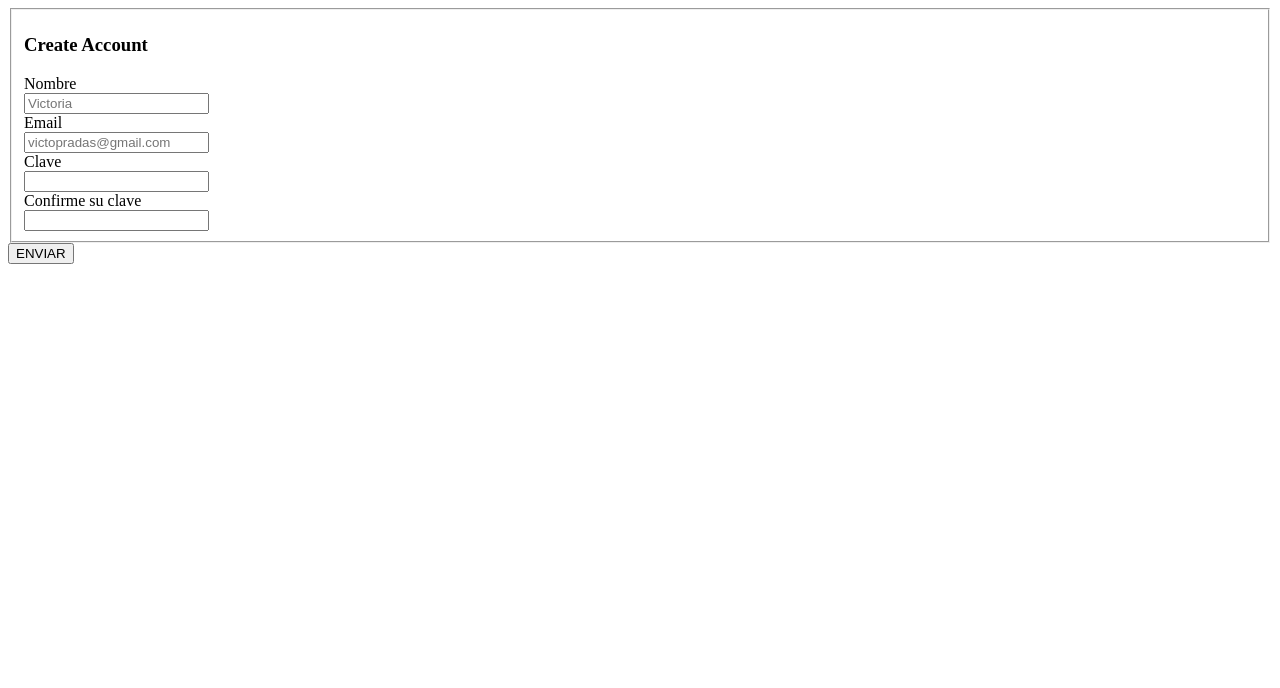
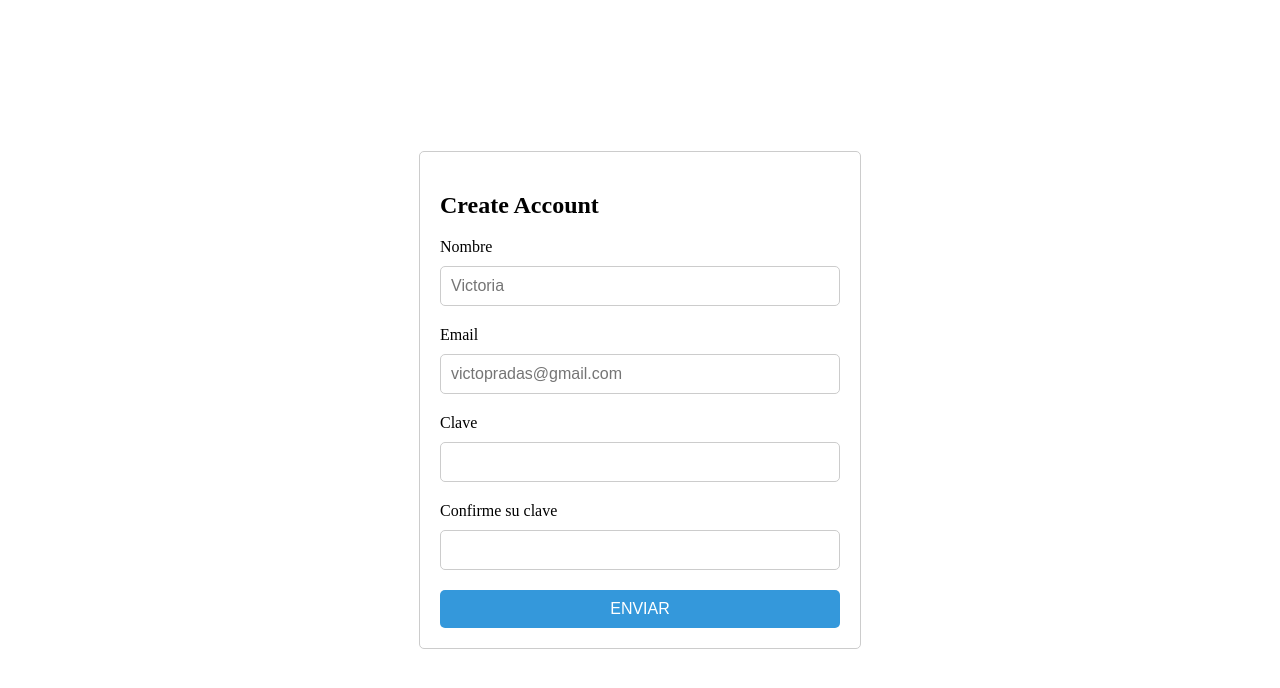
Before and after one commit to victoriapl01/Samsung_FrontEnd, a plain HTML site: page index.html in a window 1280 px wide. Drawn offline with Linux system fonts and the light colour scheme.

Commit message:
Diseño inicial formulario

```diff
--- a/index.html
+++ b/index.html
@@ -1,23 +1,32 @@
+<!--Document type declaration: HTML5-->
+<!DOCTYPE html>
 <html>
 
 <head>
-    <title>Create Account</title>
+    <title>Formulario registro</title>
+    <link rel="stylesheet" href="style.css">
 </head>
 
 <body>
-    <form action="./formulario.php" name="createAccount">
-        <fieldset>
-            <h3>Create Account</h3>
-            Nombre <br/>
-            <input type="text" name="nombre" maxlength="30" placeholder="Victoria" /> <br/> Email <br/>
-            <input type="email" name="email" maxlength="80" placeholder="victopradas@gmail.com" /> <br/> Clave <br/>
-            <input type="password" name="password" maxlength="8" /> <br/> Confirme su clave <br/>
-            <input type="password" name="conf_password" maxlength="8" /> <br/>
-        </fieldset>
 
-        <input type="submit" value="ENVIAR" />
-    </form>
+    <div class="cuadro-centrado">
+        <h2>Create Account</h2>
+        <form>
+            <label for="nombre">Nombre</label>
+            <input type="text" id="nombre" name="nombre" maxlength="30" placeholder="Victoria" required/>
 
+            <label for="email">Email</label>
+            <input type="email" id="email" name="email" maxlength="80" placeholder="victopradas@gmail.com" required/>
+
+            <label for="clave">Clave</label>
+            <input type="password" id="clave" name="password" maxlength="8" required/>
+
+            <label for="conf_clave">Confirme su clave</label>
+            <input type="password" id="conf_clave" name="conf_password" maxlength="8" required/>
+
+            <button type="submit">ENVIAR</button>
+        </form>
+    </div>
 </body>
 
 </html>
--- a/style.css
+++ b/style.css
@@ -0,0 +1,51 @@
+body {
+    /*Permite el centrado vertical y horizontal*/
+    display: flex;
+    justify-content: center;
+    align-items: center;
+    height: 100vh;
+    margin: 0;
+}
+
+
+/*Crear un cuadro con borde y relleno
+Colocando el formulario dentro de este contenedor*/
+
+.cuadro-centrado {
+    width: 400px;
+    padding: 20px;
+    border: 1px solid #ccc;
+    border-radius: 5px;
+}
+
+form {
+    display: flex;
+    /*Cada campo en una linea apilandose verticalmente*/
+    flex-direction: column;
+}
+
+label {
+    /*Para separar entre etiquetas y entrada*/
+    margin-bottom: 10px;
+}
+
+input {
+    /*Aspecto más visual y llamativo*/
+    padding: 10px;
+    margin-bottom: 20px;
+    border-radius: 5px;
+    border: 1px solid #ccc;
+    font-size: 16px;
+}
+
+button {
+    /*Aspecto más visual y llamativo*/
+    padding: 10px;
+    background-color: #3498db;
+    color: #fff;
+    border: none;
+    border-radius: 5px;
+    font-size: 16px;
+    /*Botón interactivo*/
+    cursor: pointer;
+}
```
